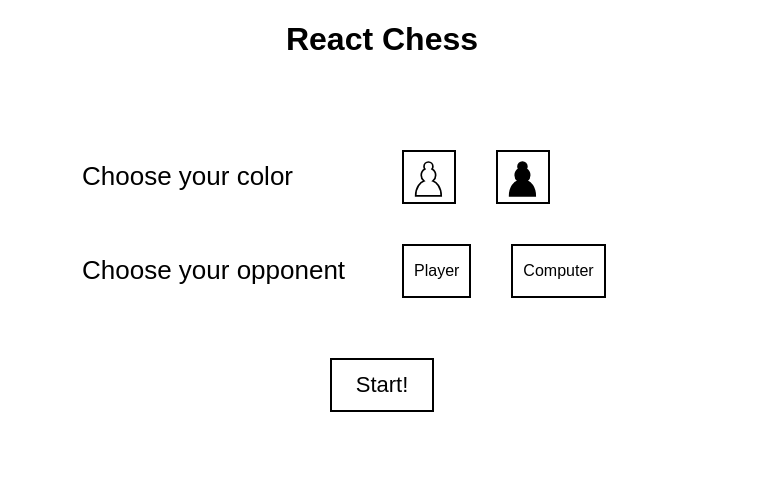
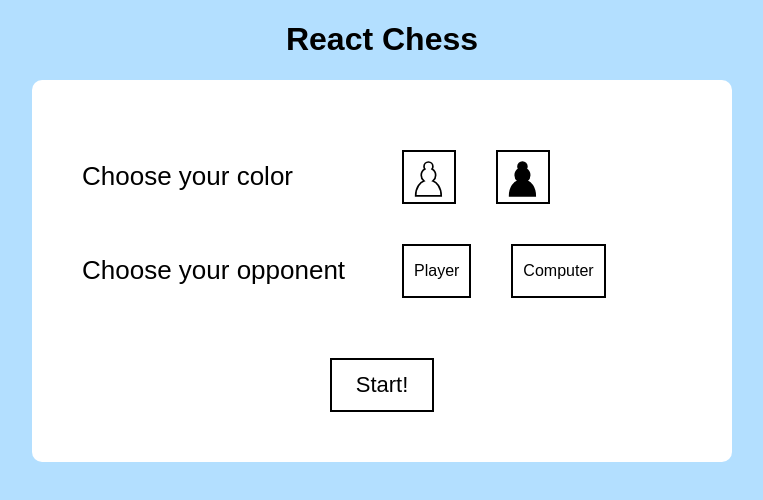
Before and after one commit to j-oliver/react-chess, a React (Create React App) app: page / in a window 1280 px wide. Shown: the top 500 px of the page, without its empty margins (258-1021 px from the left). Built offline with nearby package versions, Linux system fonts and the light colour scheme.

Commit message:
Move box-sizing and background color of html and body containers to index.css file

```diff
--- a/src/index.css
+++ b/src/index.css
@@ -1,8 +1,10 @@
 html {
+  box-sizing: border-box;
   margin: 0;
 }
 
 body {
+  background-color: #b3dfff;
   margin: 0;
   padding: 0;
   font-family: sans-serif;
```
